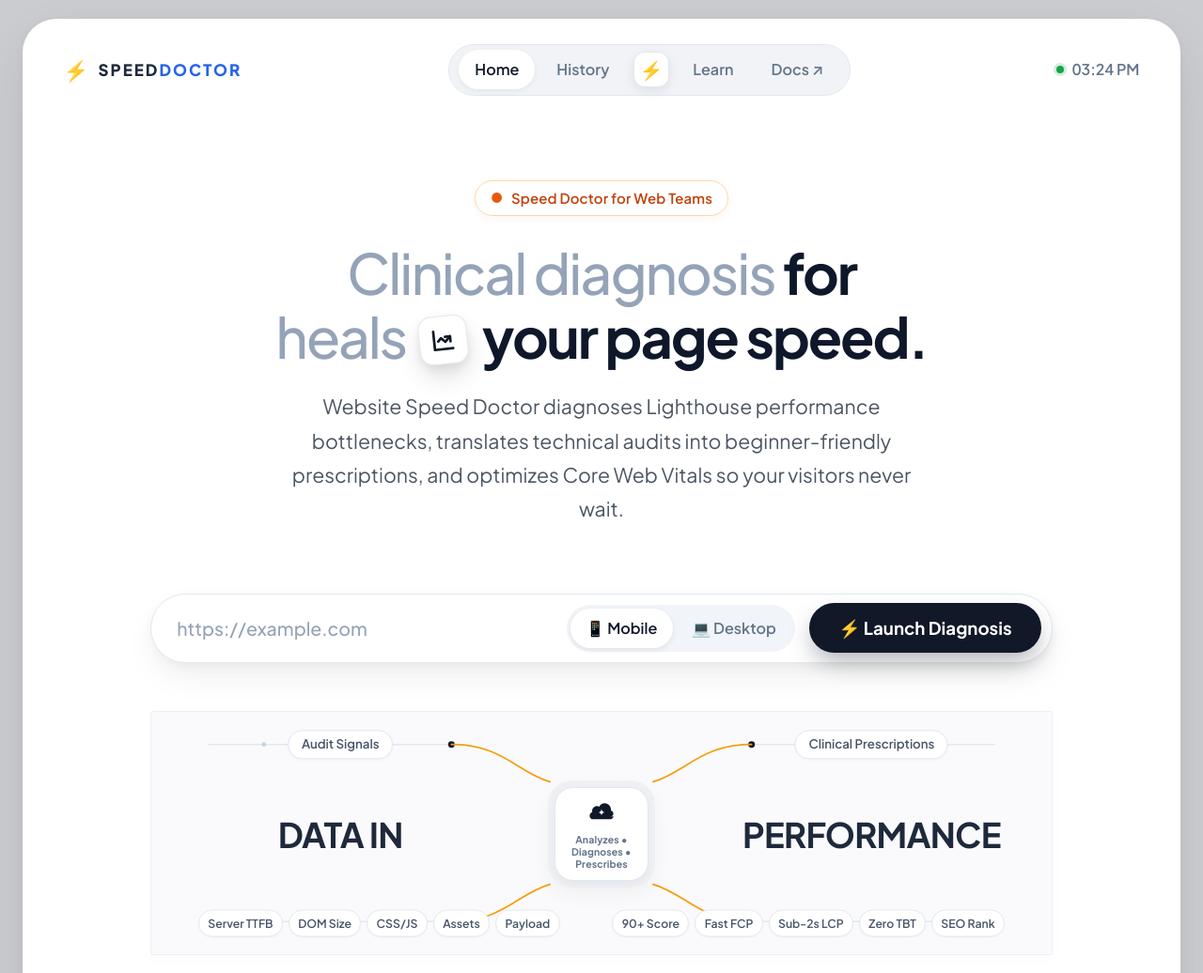
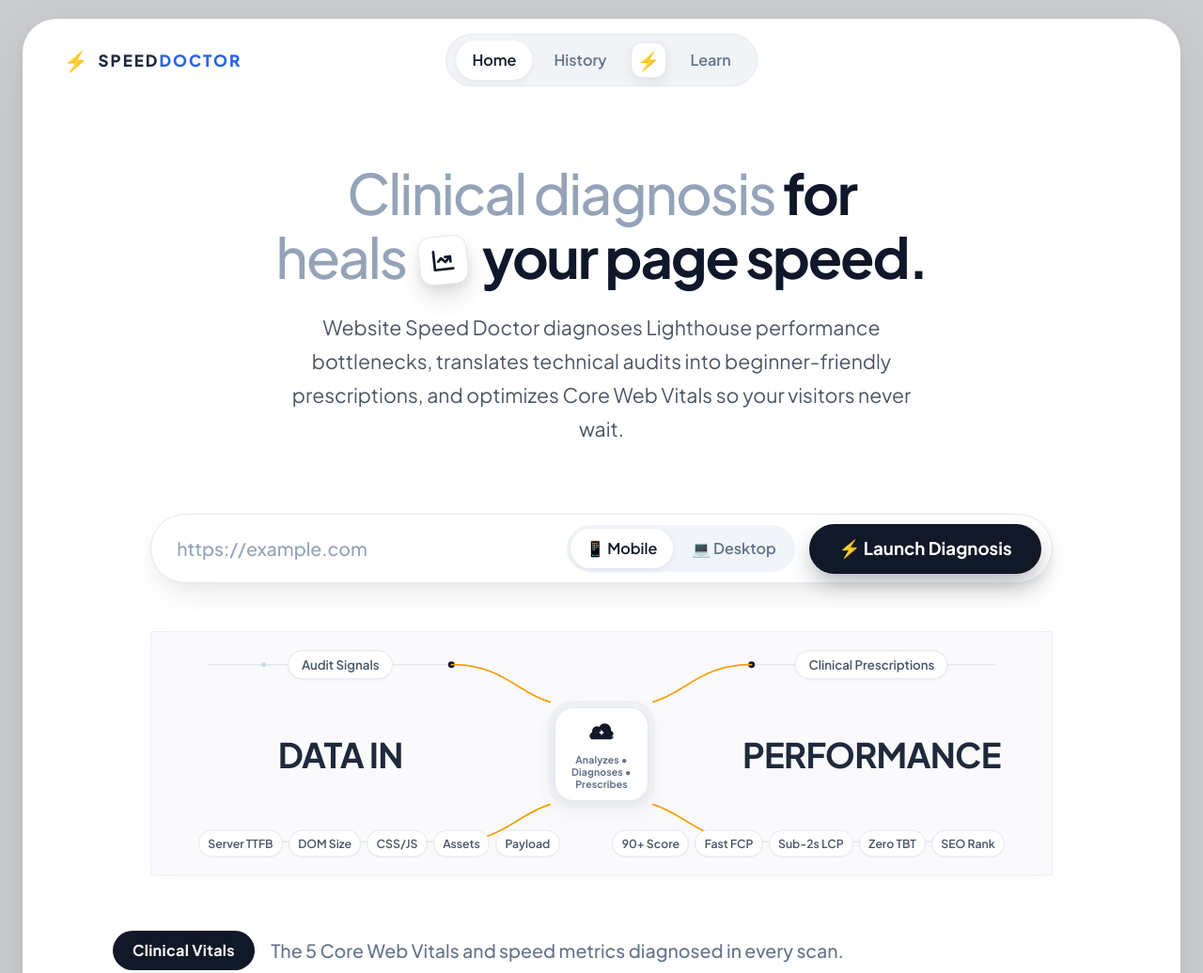
Before and after one commit to ambavkarsarangi776/SiteInsights, a website: page public/index.html in a window 1280 px wide. Shown: the top 1036 px of the page at 94% size. Drawn offline with Linux system fonts and the light colour scheme.

Commit message:
refactor: remove docs link, live clock nav-meta, and hero pill badges

```diff
--- a/public/css/style.css
+++ b/public/css/style.css
@@ -118,6 +118,9 @@ body {
 }
 
 .nav-pill-menu {
+  position: absolute;
+  left: 50%;
+  transform: translateX(-50%);
   display: flex;
   align-items: center;
   gap: 0.35rem;
@@ -1472,6 +1475,8 @@ body {
     gap: 1rem;
   }
   .nav-pill-menu {
+    position: static;
+    transform: none;
     order: 3;
     width: 100%;
     justify-content: center;
--- a/public/index.html
+++ b/public/index.html
@@ -29,12 +29,6 @@
               <span>⚡</span>
             </div>
             <a href="learn.html" class="nav-item">Learn</a>
-            <a href="https://github.com/ambavkarsarangi776/speed_doctor" target="_blank" rel="noopener noreferrer" class="nav-item">Docs ↗</a>
-          </div>
-
-          <div class="nav-meta">
-            <span class="live-dot"></span>
-            <span id="nav-live-time">12:56 PM</span>
           </div>
         </nav>
       </header>
@@ -43,10 +37,6 @@
       <main class="container">
         <!-- Hero Section (Exact Style & Font as 3rd Uploaded Image) -->
         <section class="hero">
-          <div class="hero-badge">
-            <span class="badge-dot-amber">●</span> Speed Doctor for Web Teams
-          </div>
-
           <h1 class="hero-title">
             <span class="title-muted">Clinical diagnosis</span> <span class="title-dark">for</span><br>
             <span class="title-muted">heals</span>
@@ -257,16 +247,5 @@
 
   <script src="js/api.js"></script>
   <script src="js/home.js"></script>
-  <script>
-    function updateClock() {
-      const el = document.getElementById('nav-live-time');
-      if (el) {
-        const now = new Date();
-        el.textContent = now.toLocaleTimeString([], { hour: '2-digit', minute: '2-digit' });
-      }
-    }
-    updateClock();
-    setInterval(updateClock, 1000);
-  </script>
 </body>
 </html>
```
Also changed, not shown: public/history.html (+0 -20 lines), public/learn.html (+0 -20 lines), public/results.html (+0 -17 lines).
